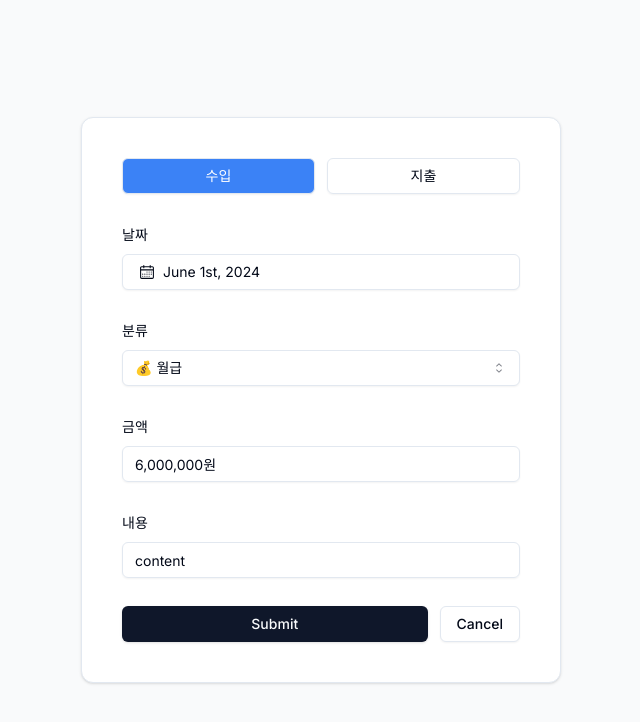
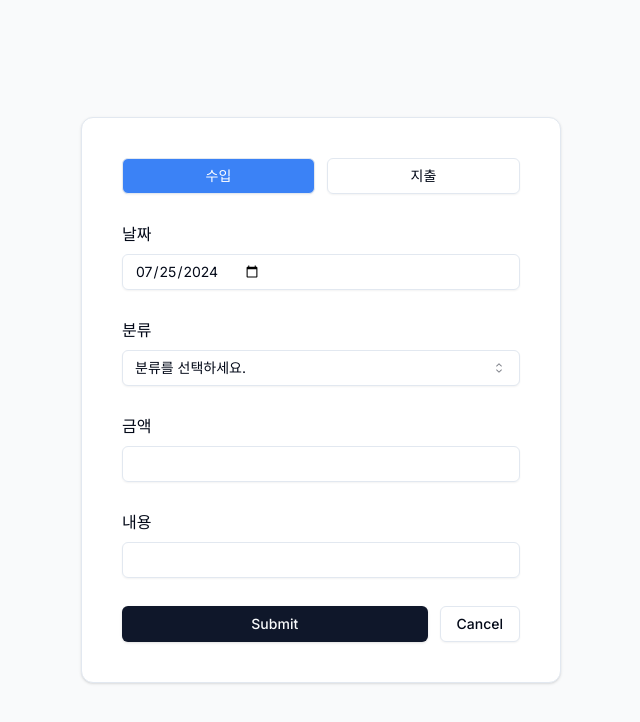
Before and after one commit to suhyeoonn/react-account-book, a Next.js app: page /transaction/edit in a window 1280 px wide. Shown: the top 722 px of the page, without its empty margins (319-959 px from the left). Built offline with nearby package versions, Linux system fonts and the light colour scheme.

Commit message:
✨ 거래내역 추가 시 DB에 저장되도록 구현

```diff
--- a/app/transaction/add/page.tsx
+++ b/app/transaction/add/page.tsx
@@ -1,12 +1,8 @@
 "use client";
 
 import { TransactionEntryForm } from "@/components/transaction/transactionEntryForm";
-import { TransactionForm } from "@/lib/types";
+import { addTransaction } from "@/lib/actions";
 
 export default function TransactionEntry() {
-  const createData = (data: TransactionForm) => {
-    alert("createData");
-    console.log(data);
-  };
-  return <TransactionEntryForm handleSubmit={createData} />;
+  return <TransactionEntryForm handleSubmit={addTransaction} />;
 }
--- a/components/transaction/transactionEntryForm.tsx
+++ b/components/transaction/transactionEntryForm.tsx
@@ -1,18 +1,6 @@
 "use client";
 
-import { zodResolver } from "@hookform/resolvers/zod";
-import { useForm } from "react-hook-form";
-import { z } from "zod";
-
 import { Button } from "@/components/ui/button";
-import {
-  Form,
-  FormControl,
-  FormField,
-  FormItem,
-  FormLabel,
-  FormMessage,
-} from "@/components/ui/form";
 import { Input } from "@/components/ui/input";
 import Link from "next/link";
 import CategorySelect from "../ui/CategorySelect";
@@ -21,20 +9,21 @@ import { TransactionForm, TransactionType } from "@/lib/types";
 import { DatePicker } from "../ui/datePicker";
 import TransactionTypeToggle from "./transactionTypeToggle";
 import CurrencyWon from "../ui/currencyInputWon";
+import { Label } from "@radix-ui/react-label";
 
-const formSchema = z.object({
-  amount: z.string().min(1, {
-    message: "금액을 입력하세요.",
-  }),
-  category: z.string().length(1, {
-    message: "분류를 선택하세요.",
-  }),
-  type: z.number(),
-  date: z.date({
-    message: "ss",
-  }),
-  content: z.string(),
-});
+// const formSchema = z.object({
+//   amount: z.string().min(1, {
+//     message: "금액을 입력하세요.",
+//   }),
+//   category: z.string().length(1, {
+//     message: "분류를 선택하세요.",
+//   }),
+//   type: z.number(),
+//   date: z.date({
+//     message: "ss",
+//   }),
+//   content: z.string(),
+// });
 
 export function TransactionEntryForm({
   data = {
@@ -48,107 +37,42 @@ export function TransactionEntryForm({
   handleSubmit,
 }: {
   data?: TransactionForm;
-  handleSubmit: (data: TransactionForm) => void;
+  handleSubmit: (form: FormData) => void;
 }) {
-  // 1. Define your form.
-  const form = useForm<z.infer<typeof formSchema>>({
-    resolver: zodResolver(formSchema),
-    defaultValues: data,
-  });
-
-  // 2. Define a submit handler.
-  function onSubmit(values: z.infer<typeof formSchema>) {
-    // Do something with the form values.
-    // ✅ This will be type-safe and validated.
-    handleSubmit({ ...data });
-  }
-
   const [type, setType] = useState(data.type);
   const handleType = (value: string) => {
     setType(+value);
-    form.setValue("type", +value);
-  };
-
-  const handleCategory = (value: string) => {
-    form.setValue("category", value);
   };
 
   return (
     <div className="flex flex-col items-center justify-center min-h-screen">
-      <Form {...form}>
       <form
-          onSubmit={form.handleSubmit(onSubmit)}
+        action={handleSubmit}
         className="flex flex-col gap-7 w-[30rem] bg-white p-10 border rounded-xl shadow"
       >
-          <FormField
-            control={form.control}
-            name="type"
-            render={({ field }) => (
-              <FormItem>
-                <FormControl>
-                  <TransactionTypeToggle
-                    value={field.value}
-                    onChange={handleType}
+        <TransactionTypeToggle value={type} onChange={handleType} />
+        <div className="flex flex-col gap-2">
+          <Label>날짜</Label>
+          {/* <DatePicker id="date" /> */}
+          <Input
+            type="date"
+            id="date"
+            name="date"
+            defaultValue={new Date().toISOString().split("T")[0]}
           />
-                </FormControl>
-              </FormItem>
-            )}
-          />
-          <FormField
-            control={form.control}
-            name="date"
-            render={({ field }) => (
-              <FormItem>
-                <FormLabel>날짜</FormLabel>
-                <FormControl>
-                  <DatePicker value={field.value} />
-                </FormControl>
-                <FormMessage />
-              </FormItem>
-            )}
-          />
-          <FormField
-            control={form.control}
-            name="category"
-            render={({ field }) => (
-              <FormItem>
-                <FormLabel>분류</FormLabel>
-                <FormControl>
-                  <CategorySelect
-                    type={type}
-                    value={field.value}
-                    onValueChange={handleCategory}
-                  />
-                </FormControl>
-                <FormMessage />
-              </FormItem>
-            )}
-          />
-          <FormField
-            control={form.control}
-            name="amount"
-            render={({ field }) => (
-              <FormItem>
-                <FormLabel>금액</FormLabel>
-                <FormControl>
-                  <CurrencyWon {...field} />
-                </FormControl>
-                <FormMessage />
-              </FormItem>
-            )}
-          />
-          <FormField
-            control={form.control}
-            name="content"
-            render={({ field }) => (
-              <FormItem>
-                <FormLabel>내용</FormLabel>
-                <FormControl>
-                  <Input {...field} />
-                </FormControl>
-              </FormItem>
-            )}
-          />
+        </div>
+        <div className="flex flex-col gap-2">
+          <Label>분류</Label>
+          <CategorySelect type={type} />
+        </div>
+        <div className="flex flex-col gap-2">
+          <Label>금액</Label>
+          <CurrencyWon name="amount" />
+        </div>
+        <div className="flex flex-col gap-2">
+          <Label>내용</Label>
+          <Input name="content" />
+        </div>
         <div className="flex w-full gap-3">
           <Button type="submit" className="flex-1">
             Submit
@@ -158,7 +82,6 @@ export function TransactionEntryForm({
           </Button>
         </div>
       </form>
-      </Form>
     </div>
   );
 }
--- a/components/transaction/transactionTypeToggle.tsx
+++ b/components/transaction/transactionTypeToggle.tsx
@@ -29,6 +29,7 @@ export default function TransactionTypeToggle({ value, onChange }: Props) {
       >
         지출
       </ToggleGroupItem>
+      <input type="hidden" name="type" value={value} />
     </ToggleGroup>
   );
 }
--- a/components/ui/CategorySelect.tsx
+++ b/components/ui/CategorySelect.tsx
@@ -10,13 +10,11 @@ import { category } from "@/lib/placeholder-data";
 
 interface Props {
   type: number;
-  value: string;
-  onValueChange: (value: string) => void;
 }
 
-export default function CategorySelect({ type, onValueChange, value }: Props) {
+export default function CategorySelect({ type }: Props) {
   return (
-    <Select onValueChange={onValueChange} value={value}>
+    <Select name="category">
       <SelectTrigger className="bg-white">
         <SelectValue placeholder="분류를 선택하세요." />
       </SelectTrigger>
--- a/lib/types.ts
+++ b/lib/types.ts
@@ -33,6 +33,10 @@ export interface Transaction {
   amount: number;
 }
 
+export type AddTransaction = Omit<Transaction, "id" | "category"> & {
+  categoryId: number;
+};
+
 export interface TransactionForm {
   id: number | null;
   type: TransactionType;
```
Also changed, not shown: lib/actions.ts (+15 -1 lines), 1 other file (tests, documents, lock files or other folders). Lines whose indentation alone changed are shown as unchanged.
